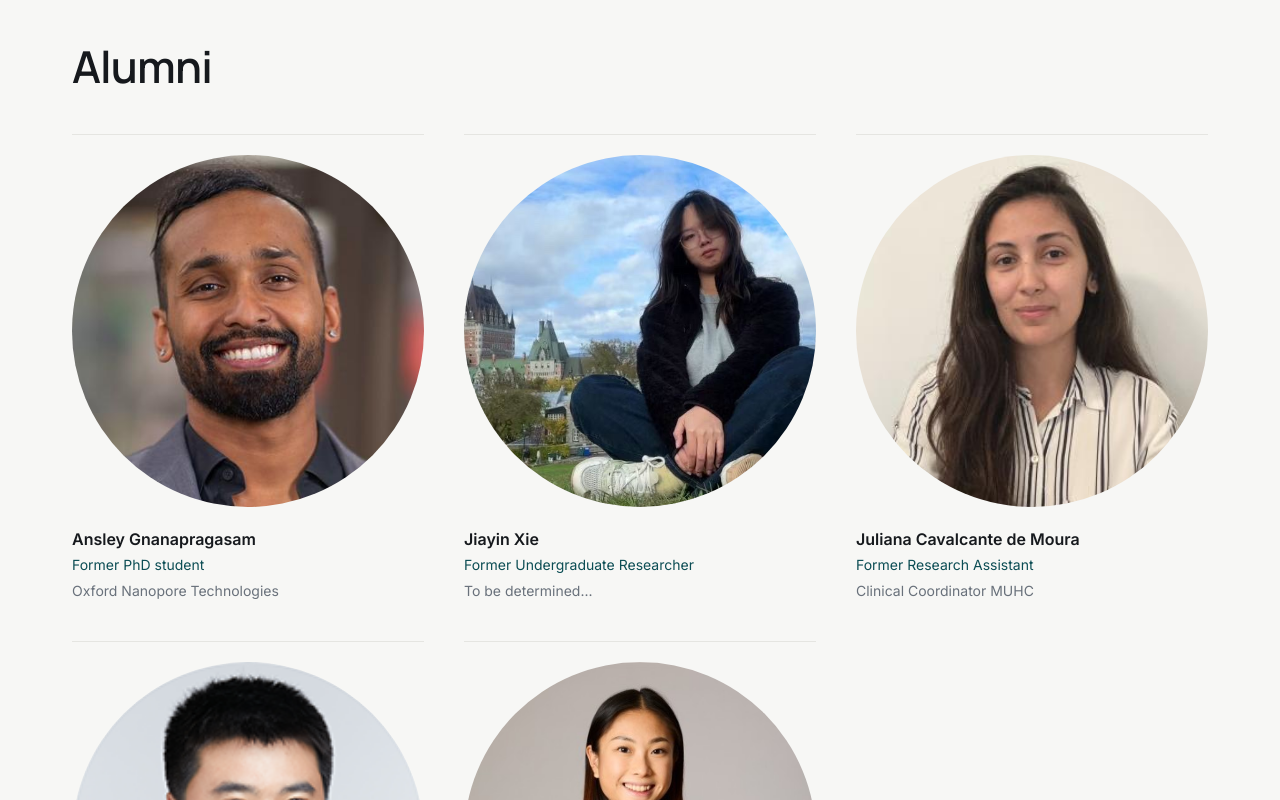
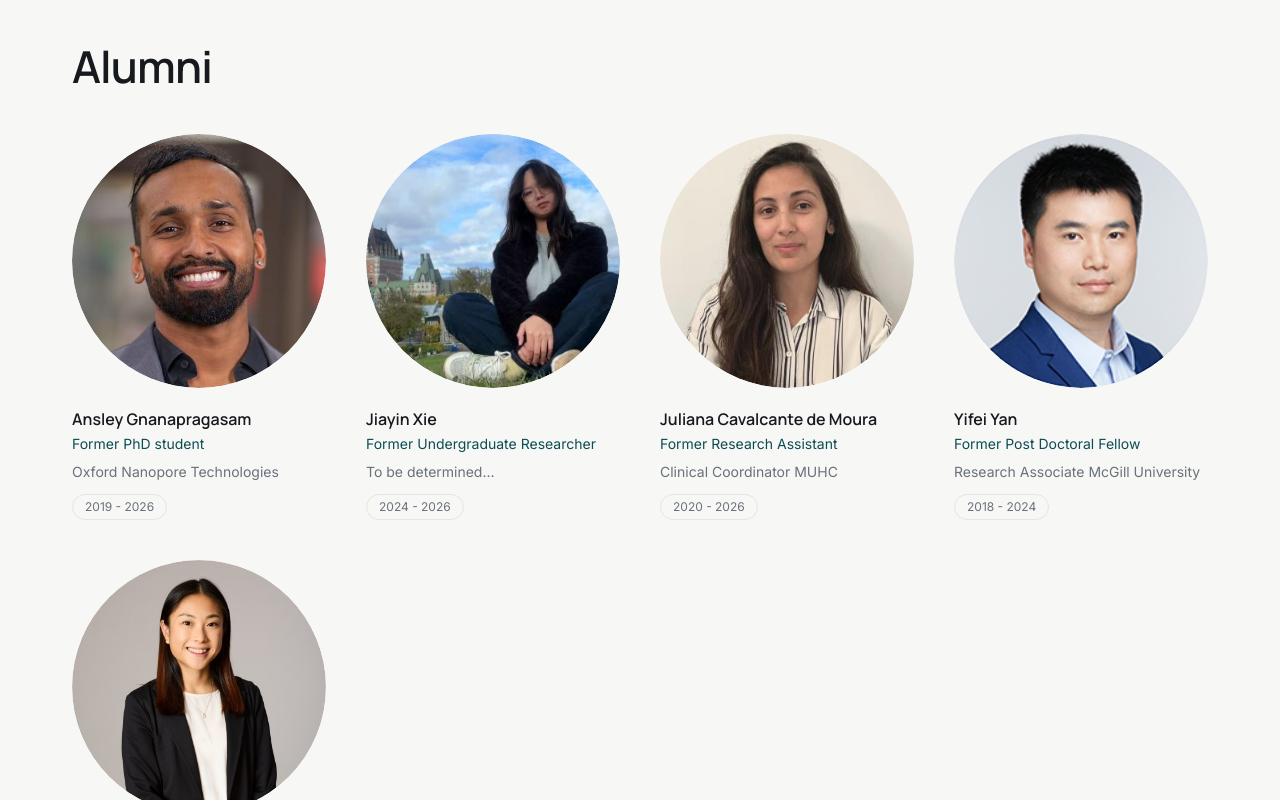
Before and after one commit to Neda-Esfehani/Bailey-Lab, a Next.js app: page /people in a window 1280 px wide. Shown: the part 2740-3540 px from the top of the page. Built offline with nearby package versions, Linux system fonts and the light colour scheme.

Commit message:
Simplify group members rendering in page.tsx
Refactor rendering logic for group members in the people page.

```diff
--- a/app/people/page.tsx
+++ b/app/people/page.tsx
@@ -1,7 +1,6 @@
 import { CTASection } from '@/components/CTASection';
 import { PageHero } from '@/components/Hero';
 import { PersonCard, PrincipalInvestigatorCard } from '@/components/PersonCard';
-import { AvatarPlaceholder } from '@/components/Placeholder';
 import { SectionHeading } from '@/components/SectionHeading';
 import { Section } from '@/components/ui';
 import { peopleInGroup, personGroups, principalInvestigator } from '@/data/people';
@@ -41,8 +40,6 @@ export default function PeoplePage() {
   const members = peopleInGroup(group.id);
   if (members.length === 0) return null;
 
-        const isAlumni = group.id === 'alumni';
-
   return (
     <Section
       key={group.id}
@@ -56,34 +53,11 @@ export default function PeoplePage() {
         description={group.description}
       />
 
-            {isAlumni ? (
-  <ul className="mt-12 grid gap-x-10 gap-y-10 sm:grid-cols-2 lg:grid-cols-3">
-    {members.map((person) => (
-      <li key={person.id} className="border-t border-line pt-5">
-        <AvatarPlaceholder
-          src={person.photo}
-          name={person.name}
-          className="mb-5"
-        />
-
-        <p className="text-base font-semibold">{person.name}</p>
-        <p className="mt-1 text-sm text-accent-700">{person.role}</p>
-
-        {person.currentPosition ? (
-          <p className="mt-1.5 text-sm text-ink-muted">
-            {person.currentPosition}
-          </p>
-        ) : null}
-      </li>
-    ))}
-  </ul>
-) : (
       <div className="mt-12 grid gap-10 sm:grid-cols-2 lg:grid-cols-4">
         {members.map((person) => (
           <PersonCard key={person.id} person={person} />
         ))}
       </div>
-            )}
     </Section>
   );
 })}
```
Lines whose indentation alone changed are shown as unchanged.
